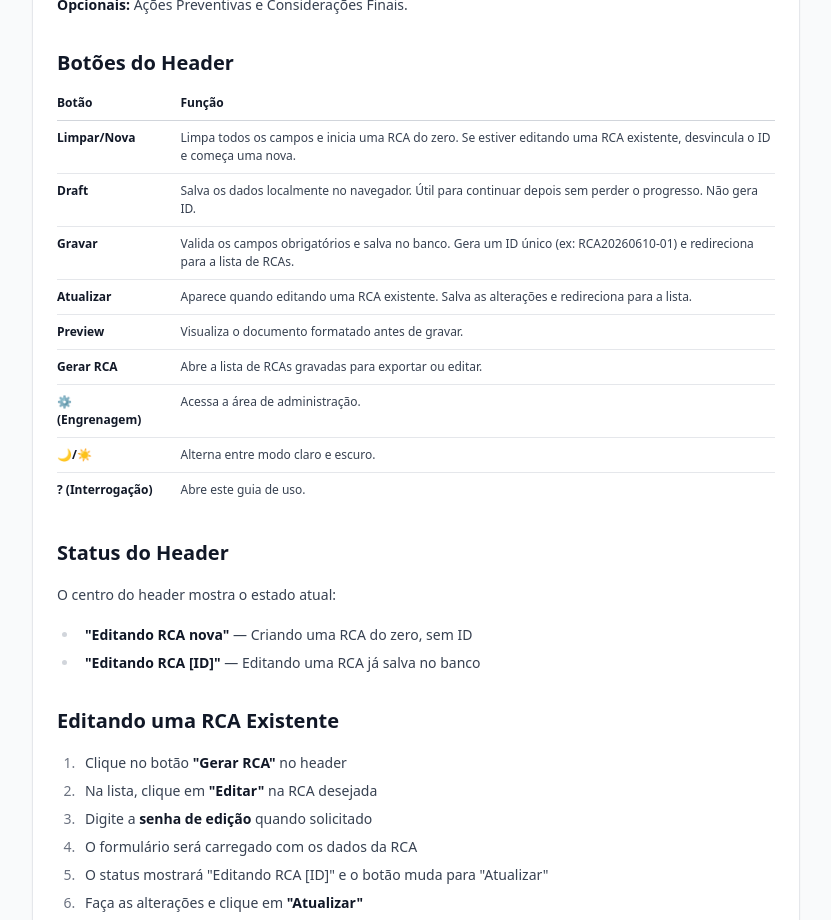
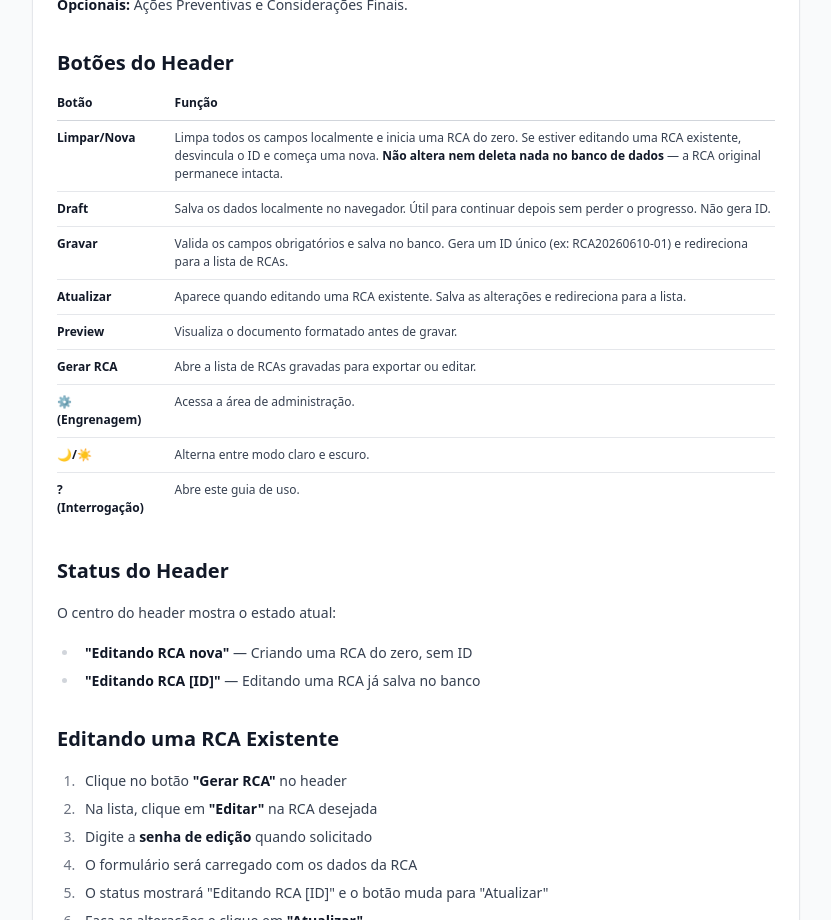
Before and after one commit to fabioferreira-olos/myapps, a React (Vite) app in the folder GeradorRCA/: page /guia in a window 1280 px wide. Shown: the part 920-1840 px from the top of the page, without its empty margins (224-1055 px from the left). Built offline with nearby package versions, Linux system fonts and the light colour scheme.

Commit message:
docs: clarify Limpar/Nova does not modify database

```diff
--- a/GeradorRCA/src/components/UserGuide.tsx
+++ b/GeradorRCA/src/components/UserGuide.tsx
@@ -63,7 +63,7 @@ export default function UserGuide() {
             <tbody>
               <tr>
                 <td><strong>Limpar/Nova</strong></td>
-                <td>Limpa todos os campos e inicia uma RCA do zero. Se estiver editando uma RCA existente, desvincula o ID e começa uma nova.</td>
+                <td>Limpa todos os campos localmente e inicia uma RCA do zero. Se estiver editando uma RCA existente, desvincula o ID e começa uma nova. <strong>Não altera nem deleta nada no banco de dados</strong> — a RCA original permanece intacta.</td>
               </tr>
               <tr>
                 <td><strong>Draft</strong></td>
```
